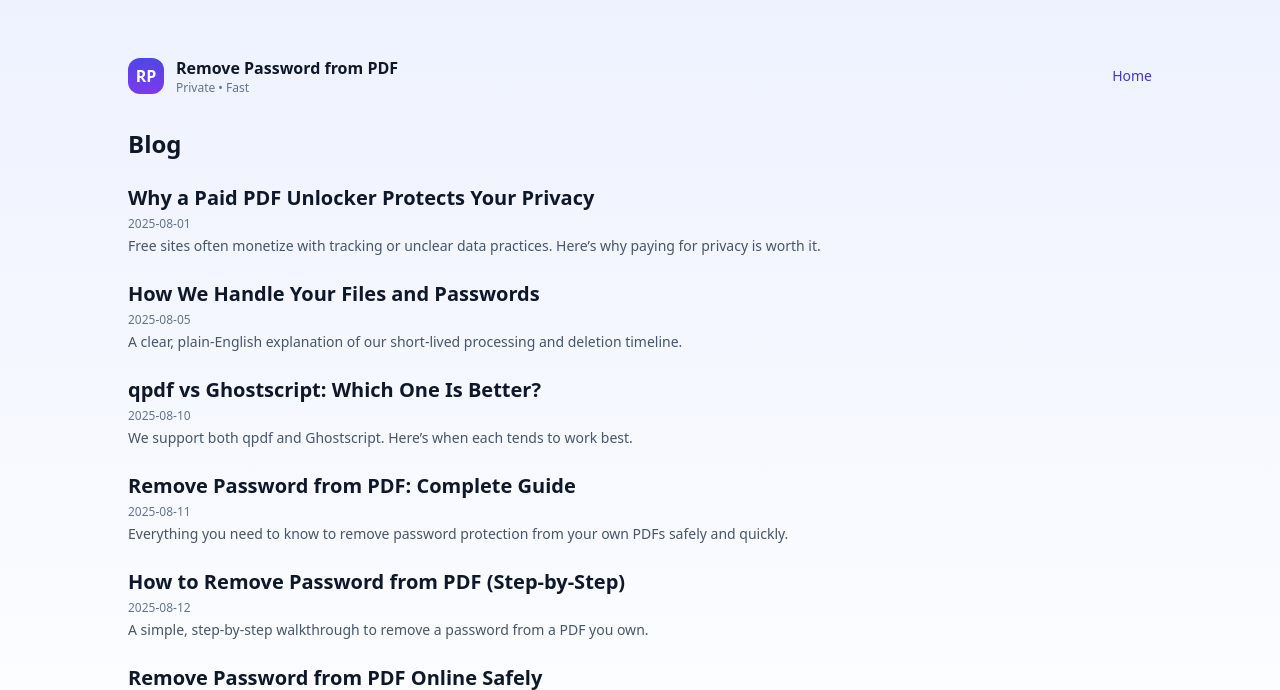
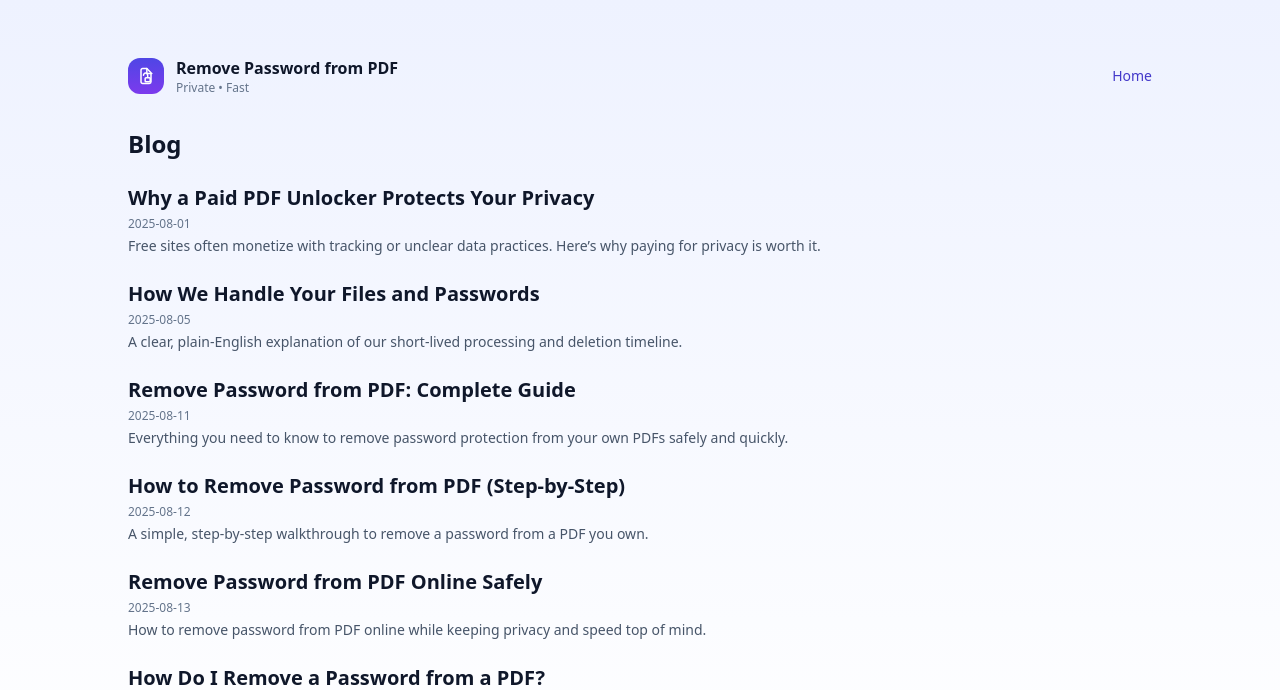
Before and after one commit to pranabolt/removepdf, a PHP site: page /index.php?action=blog in a window 1280 px wide. Shown: the top 690 px of the page. Run offline with PHP 8.4, Linux system fonts and the light colour scheme; some libraries are stand-ins or nearby versions.

Commit message:
feat: add inline PDF unlock SVG logo; promote RemovePasswordfromPDF.com in posts; remove qpdf/gs post

```diff
--- a/index.php
+++ b/index.php
@@ -91,9 +91,10 @@ $BLOG_POSTS = [
     'description' => 'Free sites often monetize with tracking or unclear data practices. Here’s why paying for privacy is worth it.',
     'date' => '2025-08-01',
   'content' => '<p>"Free" often hides costs: ads, trackers, and unclear data retention. When documents matter, privacy should not be an afterthought. A paid service aligns incentives with you—the customer—not advertisers.</p>
-                 <p>We process files briefly, never store your password, and auto-delete uploads within ~1 hour. Your subscription funds uptime, safeguards, and support—not data monetization.</p>
+         <p>We process files briefly, never store your password, and auto-delete uploads within ~1 hour.</p>
          <h2 class="text-lg font-semibold mt-6">Paying for certainty</h2>
-                 <p>Predictable limits, priority processing, and transparent deletion policies mean you know exactly what happens to your files.</p>'
+         <p>Predictable limits and transparent deletion policies mean you know exactly what happens to your files.</p>
+         <p class="mt-4">Need to unlock your own PDF now? Try <a class="text-indigo-700 hover:underline" href="index.php">RemovePasswordfromPDF.com</a>.</p>'
   ],
   [
     'slug' => 'how-we-handle-your-files-and-passwords',
@@ -101,14 +102,7 @@ $BLOG_POSTS = [
     'description' => 'A clear, plain-English explanation of our short-lived processing and deletion timeline.',
     'date' => '2025-08-05',
   'content' => '<p>Your PDF and password are used only to unlock your file. The password is never stored and is discarded immediately after processing. Files are auto-deleted within ~1 hour.</p>
-                 <p>We rely on proven, open-source tools (qpdf and Ghostscript) to remove protection when you provide the correct password.</p>'
-  ],
-  [
-    'slug' => 'qpdf-vs-ghostscript-which-one-is-better',
-    'title' => 'qpdf vs Ghostscript: Which One Is Better?',
-    'description' => 'We support both qpdf and Ghostscript. Here’s when each tends to work best.',
-    'date' => '2025-08-10',
-    'content' => '<p>qpdf is fast and reliable for many PDFs. Ghostscript can handle certain edge cases and complex PDFs better. We try qpdf first and fall back to Ghostscript if needed.</p>'
+         <p>For a quick unlock, use <a class="text-indigo-700 hover:underline" href="index.php">RemovePasswordfromPDF.com</a>.</p>'
   ],
   // New long-form SEO posts
   [
@@ -229,7 +224,7 @@ $BLOG_POSTS = [
                    <li>If the PDF is very large, consider compressing it or upgrading your plan.</li>
                    <li>If the original file is damaged, re‑obtain it from the source and try again.</li>
                  </ul>
-                 <p class="mt-4">When you’re ready, <a class="text-indigo-700 hover:underline" href="index.php">remove a PDF password</a> in seconds.</p>'
+                 <p class="mt-4">When you’re ready, open <a class="text-indigo-700 hover:underline" href="index.php">RemovePasswordfromPDF.com</a> to remove a PDF password in seconds.</p>'
   ],
   [
     'slug' => 'how-do-i-remove-password-protection-from-pdf',
@@ -244,7 +239,8 @@ $BLOG_POSTS = [
                    <li>Download the unlocked version.</li>
                  </ol>
                  <h2 class="text-lg font-semibold mt-6">Privacy and limits</h2>
-                 <p>We process your file briefly to remove protection, never store your password, and auto‑delete uploads after a short period. Free plan limits apply for large files.</p>'
+                 <p>We process your file briefly to remove protection, never store your password, and auto‑delete uploads after a short period.</p>
+                 <p class="mt-4">Try it now at <a class="text-indigo-700 hover:underline" href="index.php">RemovePasswordfromPDF.com</a>.</p>'
   ],
   [
     'slug' => 'how-to-remove-password-from-pdf-file',
@@ -310,7 +308,7 @@ $BLOG_POSTS = [
                    <li>Type the correct password.</li>
                    <li>Download the unlocked PDF.</li>
                  </ol>
-                 <p class="mt-4">For sensitive documents, delete local copies when finished and keep a secure backup of the original.</p>'
+                 <p class="mt-4">For sensitive documents, delete local copies when finished and keep a secure backup of the original. To unlock now, visit <a class="text-indigo-700 hover:underline" href="index.php">RemovePasswordfromPDF.com</a>.</p>'
   ],
   [
     'slug' => 'how-to-remove-a-password-from-a-pdf-mac-windows-mobile',
@@ -426,7 +425,14 @@ if ($action === 'blog') {
     <section class="max-w-5xl mx-auto">
       <div class="flex justify-between items-center py-2">
         <a href="index.php" aria-label="Go to home" class="flex items-center gap-3 hover:opacity-90">
-          <div class="w-9 h-9 rounded-xl bg-gradient-to-b from-indigo-600 to-violet-600 text-white grid place-items-center font-bold">RP</div>
+          <div class="w-9 h-9 rounded-xl bg-gradient-to-b from-indigo-600 to-violet-600 text-white grid place-items-center">
+            <svg xmlns="http://www.w3.org/2000/svg" viewBox="0 0 24 24" fill="none" stroke="currentColor" stroke-width="1.8" stroke-linecap="round" stroke-linejoin="round" class="w-5 h-5">
+              <path d="M8 3h5l5 5v11a2 2 0 0 1-2 2H8a2 2 0 0 1-2-2V5a2 2 0 0 1 2-2z"/>
+              <path d="M13 3v6h6"/>
+              <rect x="11" y="14" width="6" height="5" rx="1"/>
+              <path d="M14 13v-2a2.5 2.5 0 1 0-5 0"/>
+            </svg>
+          </div>
           <div class="leading-tight">
             <div class="text-base font-semibold">Remove Password from PDF</div>
             <div class="text-xs text-slate-500">Private • Fast</div>
@@ -478,7 +484,14 @@ if ($action === 'post') {
     <section class="max-w-3xl mx-auto">
       <div class="flex justify-between items-center py-2">
         <div class="flex items-center gap-3">
-          <div class="w-9 h-9 rounded-xl bg-gradient-to-b from-indigo-600 to-violet-600 text-white grid place-items-center font-bold">RP</div>
+          <div class="w-9 h-9 rounded-xl bg-gradient-to-b from-indigo-600 to-violet-600 text-white grid place-items-center">
+            <svg xmlns="http://www.w3.org/2000/svg" viewBox="0 0 24 24" fill="none" stroke="currentColor" stroke-width="1.8" stroke-linecap="round" stroke-linejoin="round" class="w-5 h-5">
+              <path d="M8 3h5l5 5v11a2 2 0 0 1-2 2H8a2 2 0 0 1-2-2V5a2 2 0 0 1 2-2z"/>
+              <path d="M13 3v6h6"/>
+              <rect x="11" y="14" width="6" height="5" rx="1"/>
+              <path d="M14 13v-2a2.5 2.5 0 1 0-5 0"/>
+            </svg>
+          </div>
           <div class="leading-tight">
             <div class="text-base font-semibold">Remove Password from PDF</div>
             <div class="text-xs text-slate-500">Private • Fast</div>
@@ -611,7 +624,14 @@ if ($action === 'download') {
         <!-- Header moved into the same container as main content -->
         <div class="flex justify-between items-center py-4">
           <a href="index.php" aria-label="Go to home" class="flex items-center gap-3 hover:opacity-90">
-            <div class="w-9 h-9 rounded-xl bg-gradient-to-b from-indigo-600 to-violet-600 text-white grid place-items-center font-bold">RP</div>
+            <div class="w-9 h-9 rounded-xl bg-gradient-to-b from-indigo-600 to-violet-600 text-white grid place-items-center">
+              <svg xmlns="http://www.w3.org/2000/svg" viewBox="0 0 24 24" fill="none" stroke="currentColor" stroke-width="1.8" stroke-linecap="round" stroke-linejoin="round" class="w-5 h-5">
+                <path d="M8 3h5l5 5v11a2 2 0 0 1-2 2H8a2 2 0 0 1-2-2V5a2 2 0 0 1 2-2z"/>
+                <path d="M13 3v6h6"/>
+                <rect x="11" y="14" width="6" height="5" rx="1"/>
+                <path d="M14 13v-2a2.5 2.5 0 1 0-5 0"/>
+              </svg>
+            </div>
             <div class="leading-tight">
               <div class="text-base font-semibold">Remove Password from PDF</div>
               <div class="text-xs text-slate-500">Fast • Private • Free for everyone</div>
```
Also changed, not shown: other parts of index.php (+14 -10 lines). Lines whose indentation alone changed are shown as unchanged.
